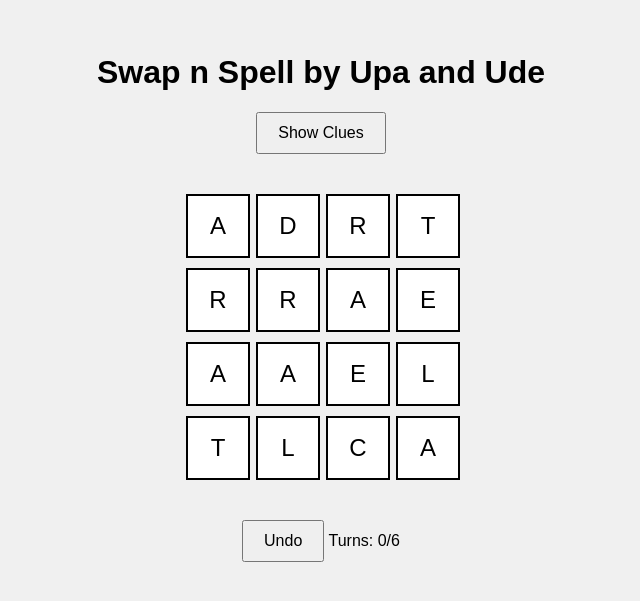
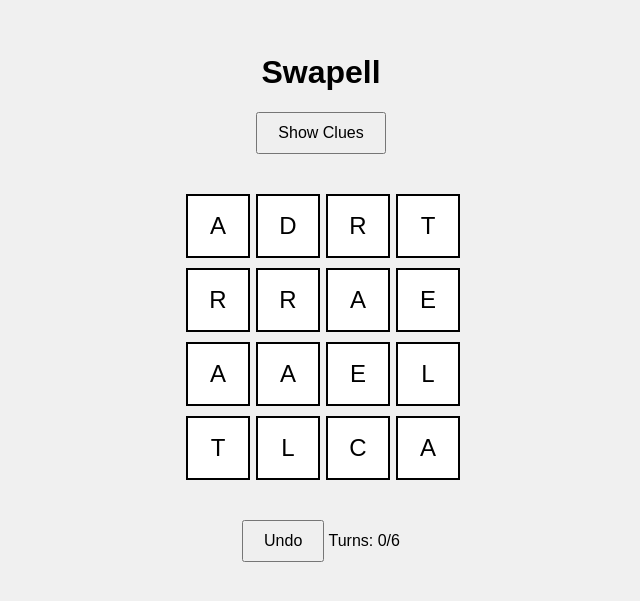
Before and after one commit to uddeepon/swapell, a plain HTML site: page index.html in a window 1280 px wide. Shown: the part 103-704 px from the top of the page, without its empty margins (319-959 px from the left). Drawn offline with Linux system fonts and the light colour scheme.

Commit message:
Update index.html

```diff
--- a/index.html
+++ b/index.html
@@ -3,12 +3,12 @@
 <head>
     <meta charset="UTF-8">
     <meta name="viewport" content="width=device-width, initial-scale=1.0">
-    <title>Swap n Spell</title>
+    <title>Swapell</title>
     <link rel="stylesheet" href="style.css">
 </head>
 <body>
     <div class="container">
-        <h1>Swap n Spell by Upa and Ude</h1>
+        <h1>Swapell</h1>
         <button id="showCluesButton">Show Clues</button>
         <div id="clues" style="display: none;">
             <div>Row Clues: <span id="rowClues"></span></div>
```
